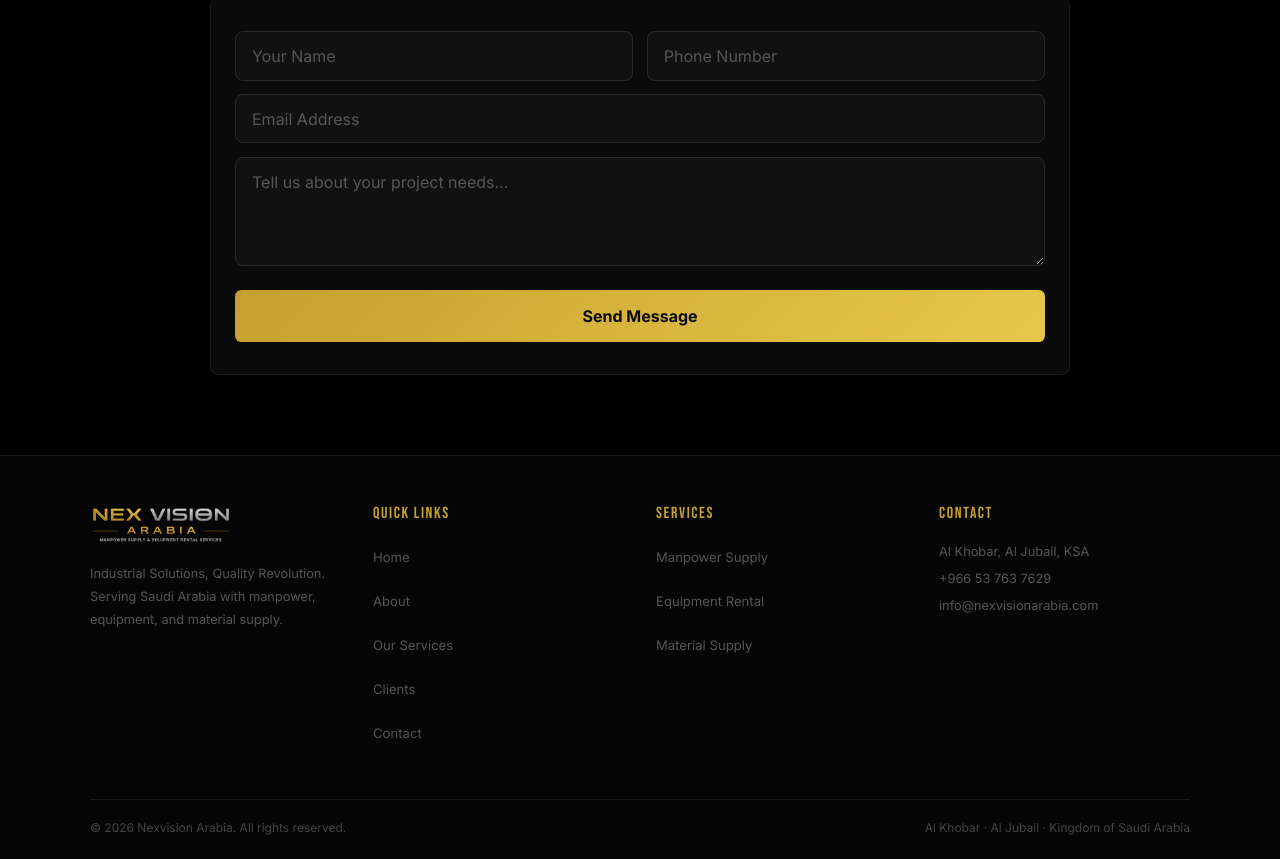
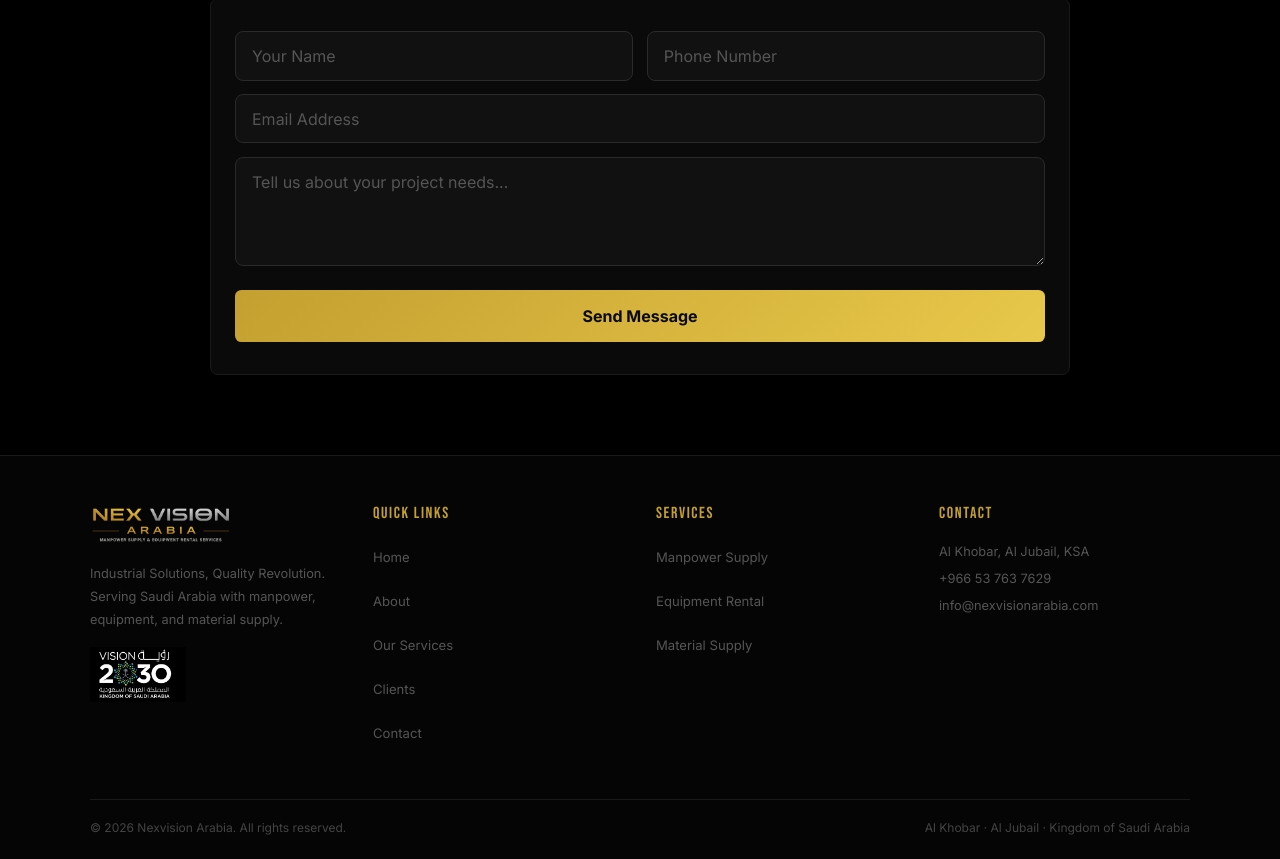
Before and after one commit to SPSKathiravan/nexvisionarabia-new, a React (Create React App) app: page / in a window 1280 px wide. Shown: the part 2909-3768 px from the top of the page. Built offline with nearby package versions, Linux system fonts and the light colour scheme.

Commit message:
Updated website

```diff
--- a/src/NexVisionArabia.tsx
+++ b/src/NexVisionArabia.tsx
@@ -357,7 +357,7 @@ const GLOBAL_STYLES = `
     }
 
     /* Hero section adjustments */
-    #home { min-height: 100svh; }
+    #home { min-height: 100svh; padding-left: 0 !important; padding-right: 0 !important; }
     #home .hero-content-area { padding: 7rem 1rem 1rem !important; }
 
     /* About section */
@@ -1016,6 +1016,7 @@ function Footer() {
           <div>
             <img src="/footerlogo.png" alt="Nex Vision Arabia" loading="lazy" decoding="async" style={{ height: "40px", width: "auto", objectFit: "contain", marginBottom: "0.85rem" }} />
             <p style={{ color: "#555", fontSize: "0.8rem", lineHeight: 1.8 }}>Industrial Solutions, Quality Revolution. Serving Saudi Arabia with manpower, equipment, and material supply.</p>
+            <img src="/images/vision2030.png" alt="Vision 2030 Saudi Arabia" loading="lazy" decoding="async" style={{ height: "55px", width: "auto", objectFit: "contain", marginTop: "1rem" }} />
           </div>
           <div>
             <div style={{ fontFamily: "'Bebas Neue',sans-serif", fontSize: "1rem", letterSpacing: "0.1em", color: "#C4A030", marginBottom: "1rem" }}>Quick Links</div>
```
Also changed, not shown: public/images/vision2030.png (added).
